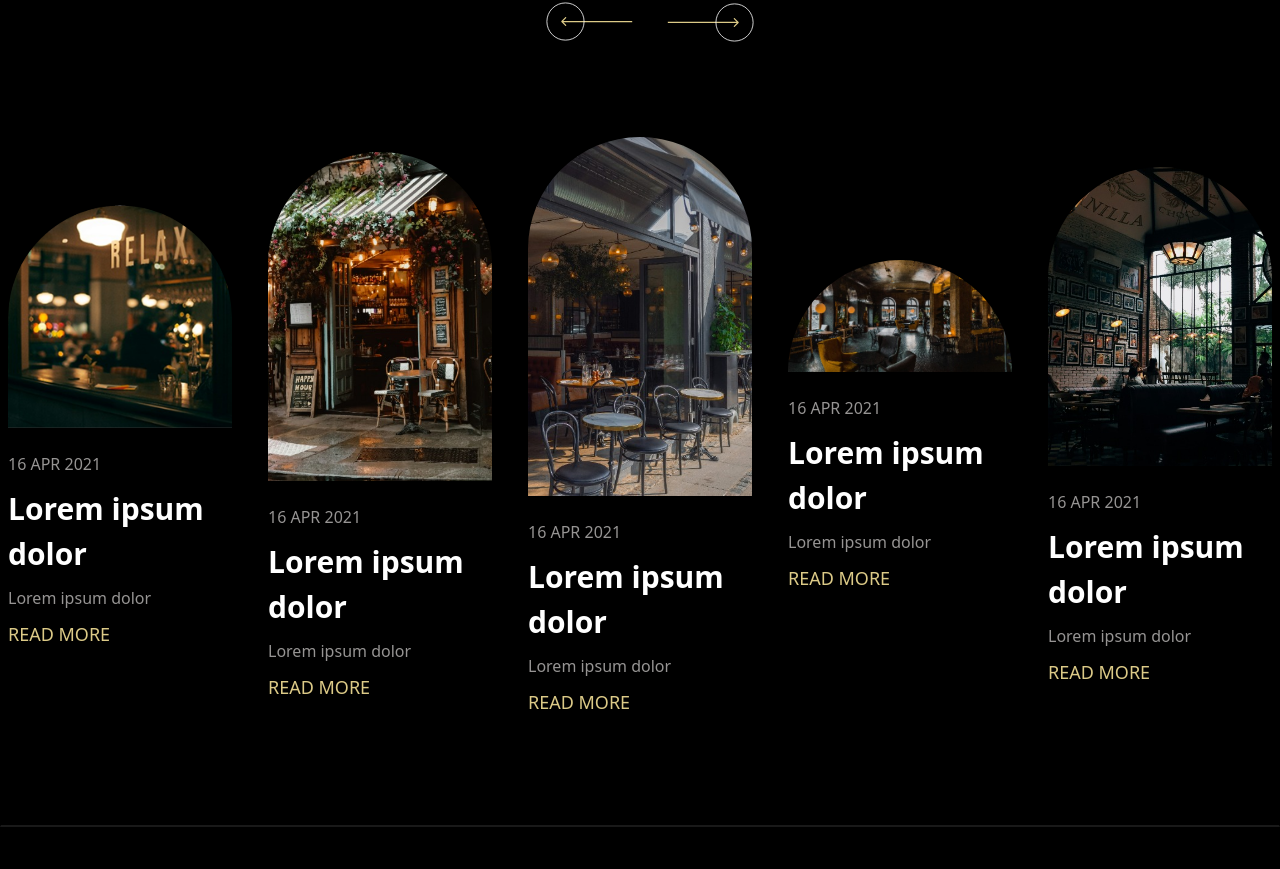
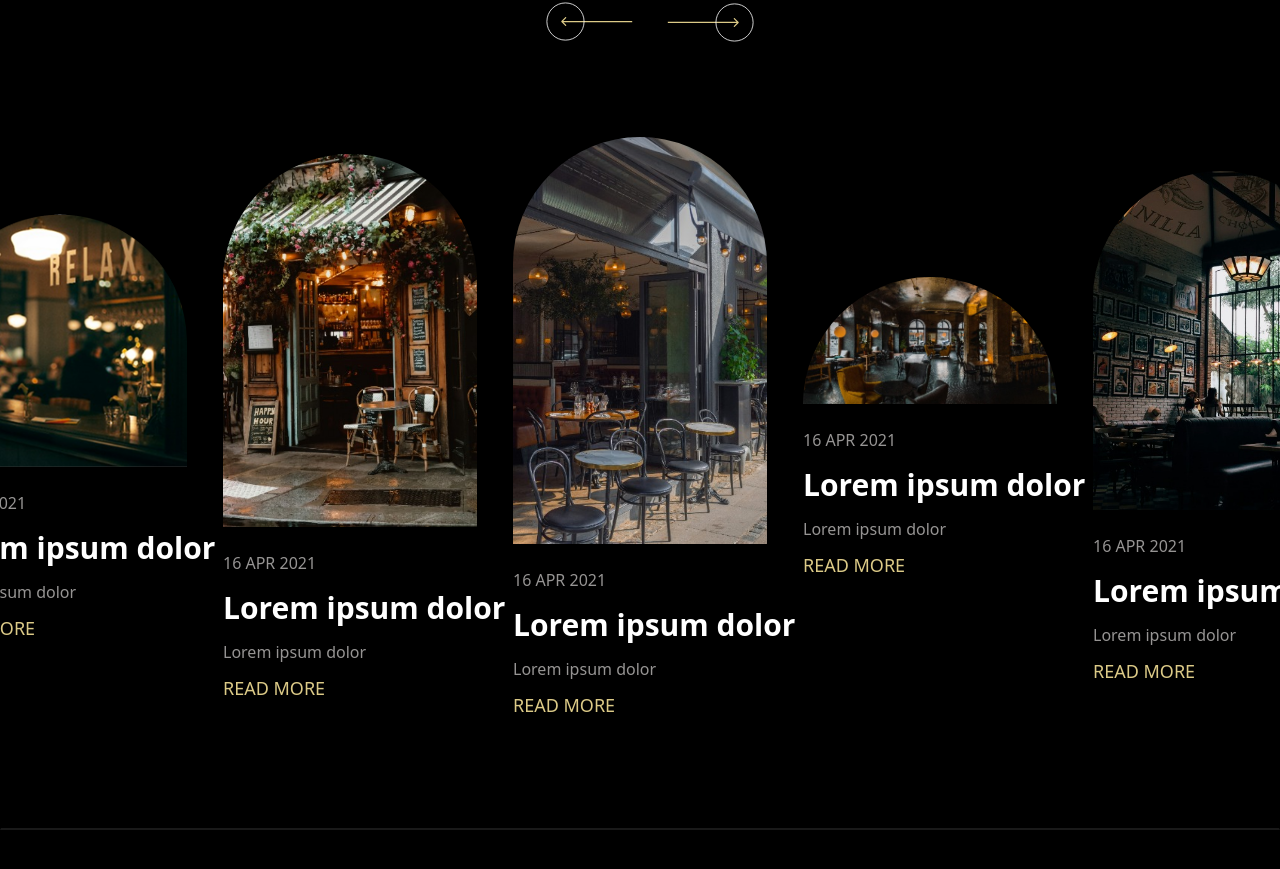
Before and after one commit to briandang59/restaurent-landing-page, a Next.js app: page / in a window 1280 px wide. Shown: the part 3795-4664 px from the top of the page. Built offline with nearby package versions, Linux system fonts and the light colour scheme.

Commit message:
feat: add navigate for button

```diff
--- a/app/blog/[slug]/page.tsx
+++ b/app/blog/[slug]/page.tsx
@@ -2,13 +2,17 @@ import { images } from "@/assets/images";
 import ButtonNavigator from "@/components/ButtonNavigator";
 import Divider from "@/components/Divider";
 import Image from "next/image";
+import Link from "next/link";
 
 function BlogDetail() {
   return (
     <div className="pt-[170px] ">
       <Divider type="without-logo" />
       <div className="flex items-center justify-center py-[25px]">
-        <ButtonNavigator label="Back to home" position="left" />
+        <Link href={"/"}>
+          {" "}
+          <ButtonNavigator label="Back to home" position="left" />
+        </Link>
       </div>
       <Divider type="without-logo" />
       <div className="pt-[170px] mx-auto container">
--- a/components/BlogItem.tsx
+++ b/components/BlogItem.tsx
@@ -1,4 +1,5 @@
 import Image from "next/image";
+import Link from "next/link";
 
 interface BlogItemProps {
   date: string;
@@ -18,22 +19,26 @@ function BlogItem({
     <div className="flex flex-col gap-[24px] max-w-[270px] p-2">
       <Image
         src={thumbnail}
-        width={270}
-        height={267}
+        width={1000}
+        height={1000}
         alt="thumnail"
-        className="rounded-t-full w-[270px] h-[267] object-cover"
+        className="rounded-t-full h-[267] object-cover"
       />
       <div className="flex flex-col items-start gap-[10px]">
         <p className="text-[16px] font-normal text-[#969493] uppercase">
           {date}
         </p>
-        <h3 className="text-white font-semibold text-[30px]">{title}</h3>
+        <h3 className="text-white font-semibold text-[30px] text-nowrap">
+          {title}
+        </h3>
         <p className="text-[16px] font-normal text-[#969493] leading-[25px]">
           {description}
         </p>
-        <button className="text-[#DCCA87] font-normal uppercase text-[18px] cursor-pointer">
-          {labelButton}
-        </button>
+        <Link href={"/blog/1"}>
+          <button className="text-[#DCCA87] font-normal uppercase text-[18px] cursor-pointer">
+            {labelButton}
+          </button>
+        </Link>
       </div>
     </div>
   );
```
